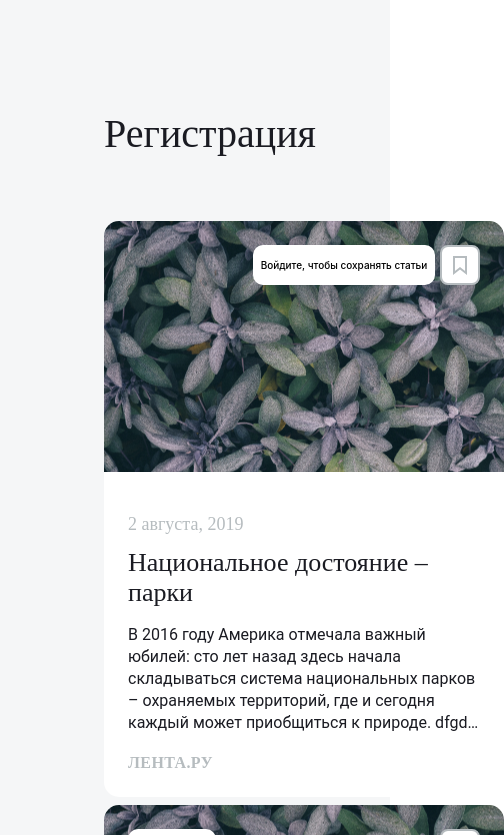
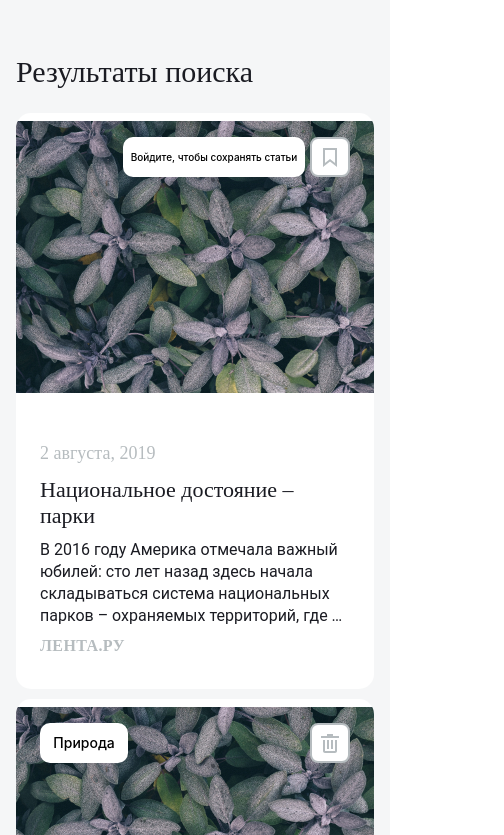
Before and after one commit to YudinArtem90/news-explorer-frontend, a React (Create React App) app: page / in a window 390 px wide. Shown: the part 1069-1904 px from the top of the page, 504 px wide, since content can reach past the window. Built offline with nearby package versions, Linux system fonts and the light colour scheme.

Commit message:
адаптив для карточки

```diff
--- /dev/null
+++ b/src/components/Card/Card.css
@@ -0,0 +1,172 @@
+.new-card-container{
+    background: #FFFFFF;
+    /* width: 400px; */
+    height: 576px;
+    display: grid;
+    grid-template-columns: minmax(224px, 400px);
+    grid-template-rows: 1fr 1fr;
+    border-radius: 15px;
+}
+
+.new-card-container__header{
+    background-image: url(../../images/image_08.jpg);
+    background-position: center;
+    background-repeat: no-repeat;
+    border-top-left-radius: 15px;
+    border-top-right-radius: 15px;
+    position: sticky;
+}
+
+
+.new-card-container__button{
+    position: absolute;
+    top: 24px;
+    right: 24px;
+    background: #FFFFFF;
+    border-radius: 8px;
+    height: 40px;
+    width: 40px;
+    background-repeat: no-repeat;
+    background-position: center;
+    border: 2px solid #B6BCBF;
+    cursor: pointer;
+}
+
+.new-card-container__button_save-articles{
+    background-image: url(../../images/rectangle1.svg);
+}
+
+.new-card-container__button_delete-articles{
+    background-image: url(../../images/delete-button.svg);
+}
+
+.new-card-container__date{
+    font-family: Source Sans Pro;
+    font-style: normal;
+    font-weight: normal;
+    font-size: 18px;
+    line-height: 24px;
+    display: flex;
+    align-items: center;
+    color: #B6BCBF;
+    margin-top: 20px;
+    margin-bottom: 12px;
+}
+
+.new-card-container__main{
+    padding: 20px 24px 24px;
+}
+
+.new-card-container__title{
+    font-family: Roboto Slab;
+    font-style: normal;
+    font-weight: normal;
+    color: #1A1B22;
+}
+
+.new-card-container__article{
+    font-family: Roboto;
+    font-style: normal;
+    font-weight: normal;
+    color: #1A1B22;
+    overflow: hidden;
+    text-overflow: ellipsis;
+    -webkit-box-orient: vertical;
+    display: -webkit-box;
+    font-size: 16px;
+    line-height: 22px;
+}
+
+.new-card-container__source-of-information{
+    font-family: Roboto Slab;
+    font-style: normal;
+    font-weight: bold;
+    font-size: 16px;
+    line-height: 20px;
+    letter-spacing: 0.4px;
+    text-transform: uppercase;
+    color: #B6BCBF;
+}
+
+.new-card-container__inform-label{
+    background: #FFFFFF;
+    box-shadow: 0px 10px 22px rgba(59, 74, 116, 0.1);
+    width: 182px;
+    height: 40px;
+    font-style: normal;
+    font-weight: 500;
+    font-size: 10px;
+    line-height: 12px;
+    display: flex;
+    align-items: center;
+    text-align: center;
+    color: #000000;
+    border-radius: 10px;
+    position: absolute;
+    top: 24px;
+    right: 69px;
+    justify-content: center;
+    border: 0;
+}
+
+.new-card-container__category{
+    background: #FFFFFF;
+    border-radius: 10px;
+    position: absolute;
+    top: 24px;
+    left: 24px;
+    width: 88px;
+    height: 40px;
+    font-style: normal;
+    font-weight: 500;
+    font-size: 14px;
+    line-height: 24px;
+    text-align: center;
+    color: #000000;
+    display: flex;
+    justify-content: center;
+    align-items: center;
+}
+
+@media (max-width: 480px){
+    .new-card-container__title{
+        font-size: 22px;
+        line-height: 26px;
+        margin: 10px 0 10px;
+    }
+
+    .new-card-container__article{
+        margin: 0 0 8px;
+        height: 88px;
+        -webkit-line-clamp: 4;
+    }
+}
+
+@media (min-width: 481px) and (max-width: 768px){
+    .new-card-container__title{
+        font-size: 22px;
+        line-height: 24px;
+        margin: 12px 0 10px;
+    }
+
+    .new-card-container__article{
+        margin: 0 0 12px;
+        height: 88px;
+        -webkit-line-clamp: 4;
+    }
+}
+
+@media (min-width: 769px){
+    .new-card-container__title{
+        font-size: 26px;
+        line-height: 30px;
+        margin: 12px 0 16px;
+    }
+
+
+    .new-card-container__article{
+        margin: 0 0 18px;
+        height: 110px;
+        -webkit-line-clamp: 5;
+    }
+}
--- /dev/null
+++ b/src/components/Card/Card.js
@@ -0,0 +1,20 @@
+import './Card.css';
+
+function Card() {
+    return (
+        <div className="new-card-container">
+            <div className="new-card-container__header">
+                <label className="new-card-container__inform-label">Войдите, чтобы сохранять статьи</label>
+                <button className="new-card-container__button new-card-container__button_save-articles"></button>
+            </div>
+            <div className="new-card-container__main">
+                <label className="new-card-container__date">2 августа, 2019</label>
+                <h2 className="new-card-container__title">Национальное достояние – парки</h2>
+                <p className="new-card-container__article">В 2016 году Америка отмечала важный юбилей: сто лет назад здесь начала складываться система национальных парков – охраняемых территорий, где и сегодня каждый может приобщиться к природе. dfgdf dfg dfg df gdfg dfgfdgdfgdfgdfgdfgdfgg dfg dfg d dfg dfg </p>
+                <label className="new-card-container__source-of-information">Лента.ру</label>
+            </div>
+        </div>
+    );
+  }
+
+  export default Card;
--- a/src/components/NewsCardList/NewsCardList.css
+++ b/src/components/NewsCardList/NewsCardList.css
@@ -1,18 +1,12 @@
 .news-card-list-container{
-    /* grid-template-columns: 1fr;
-    grid-template-rows: repeat(3, 1fr);
-    display: grid; */
     display: flow-root;
     background: #F5F6F7;
-    padding: 80px 104px;
 }
 
 .news-card-list-container__title{
     font-family: Roboto Slab;
     font-style: normal;
     font-weight: normal;
-    font-size: 40px;
-    line-height: 46px;
     color: #1A1B22;
     margin: 0;
 }
@@ -34,160 +28,57 @@
     color: #1A1B22;
 }
 
-.new-card-container{
-    background: #FFFFFF;
-    width: 400px;
-    height: 576px;
+.news-card-list-container__card-list{
     display: grid;
-    grid-template-columns: 1fr;
-    /* grid-template-rows: 272px 1fr; */
-    /* grid-template-rows: 272px 400px; */
-    grid-template-rows: 1fr 1fr;
-    border-radius: 15px;
+    grid-template-columns: repeat(auto-fit, minmax(224px, 400px));
+    margin: auto;
 }
 
-.new-card-container__header{
-    background-image: url(../../images/image_08.jpg);
-    background-position: center;
-    background-repeat: no-repeat;
-    border-top-left-radius: 15px;
-    border-top-right-radius: 15px;
-    position: sticky;
+@media (max-width: 480px){
+    .news-card-list-container{
+        padding: 24px 16px;
+    }
+
+    .news-card-list-container__title{
+        font-size: 30px;
+        line-height: 34px;
+        width: 288px;
+    }
+
+    .news-card-list-container__card-list{
+        padding: 24px 0;
+        gap: 10px;
+    }
 }
 
+@media (min-width: 481px) and (max-width: 768px){
+    .news-card-list-container{
+        padding: 40px 32px;
+    }
 
-.new-card-container__button{
-    position: absolute;
-    top: 24px;
-    right: 24px;
-    background: #FFFFFF;
-    border-radius: 8px;
-    height: 40px;
-    width: 40px;
-    background-repeat: no-repeat;
-    background-position: center;
-    border: 2px solid #B6BCBF;
-    cursor: pointer;
+    .news-card-list-container__title{
+        font-size: 30px;
+        line-height: 34px;
+    }
+
+    .news-card-list-container__card-list{
+        padding: 32px 0;
+        gap: 8px;
+    }
 }
 
-.new-card-container__button_save-articles{
-    background-image: url(../../images/rectangle1.svg);
-    /* mask-image: url(../../images/rectangle1.svg); */
-    /* mask-repeat: no-repeat;
-    mask-position: center;
-    width: 14px;
-    height: 19px;
-    background-color: #B6BCBF; */
+@media (min-width: 769px){
+    .news-card-list-container{
+        padding: 80px 104px;
+    }
+
+    .news-card-list-container__title{
+        font-size: 40px;
+        line-height: 46px;
+    }
+
+    .news-card-list-container__card-list{
+        padding: 64px 0;
+        gap: 16px;
+    }
 }
-
-/* .new-card-container__button_save-articles:hover{
-    background-color:#1A1B22;
-} */
-
-.new-card-container__button_delete-articles{
-    background-image: url(../../images/delete-button.svg);
-}
-
-.new-card-container__date{
-    font-family: Source Sans Pro;
-    font-style: normal;
-    font-weight: normal;
-    font-size: 18px;
-    line-height: 24px;
-    display: flex;
-    align-items: center;
-    color: #B6BCBF;
-    margin-top: 20px;
-    margin-bottom: 12px;
-}
-
-.new-card-container__main{
-    padding: 20px 24px 24px;
-    /* width: 352px; */
-}
-
-.new-card-container__title{
-    font-family: Roboto Slab;
-    font-style: normal;
-    font-weight: normal;
-    font-size: 26px;
-    line-height: 30px;
-    color: #1A1B22;
-    margin: 12px 0 16px;
-}
-
-.new-card-container__article{
-    font-family: Roboto;
-    font-style: normal;
-    font-weight: normal;
-    font-size: 16px;
-    line-height: 22px;
-    color: #1A1B22;
-    margin: 0 0 18px;
-    height: 110px;
-    overflow: hidden;
-    text-overflow: ellipsis;
-    -webkit-line-clamp: 5;
-    -webkit-box-orient: vertical;
-    display: -webkit-box;
-}
-
-.new-card-container__source-of-information{
-    font-family: Roboto Slab;
-    font-style: normal;
-    font-weight: bold;
-    font-size: 16px;
-    line-height: 20px;
-    letter-spacing: 0.4px;
-    text-transform: uppercase;
-    color: #B6BCBF;
-    /* margin-top: 18px; */
-}
-
-.news-card-list-container__card-list{
-    display: grid;
-    grid-template-columns: repeat(auto-fill, minmax(224px, 400px));
-    margin: auto;
-    padding: 64px 0;
-    gap: 8px;
-}
-
-.new-card-container__inform-label{
-    background: #FFFFFF;
-    box-shadow: 0px 10px 22px rgba(59, 74, 116, 0.1);
-    width: 182px;
-    height: 40px;
-    font-style: normal;
-    font-weight: 500;
-    font-size: 10px;
-    line-height: 12px;
-    display: flex;
-    align-items: center;
-    text-align: center;
-    color: #000000;
-    border-radius: 10px;
-    position: absolute;
-    top: 24px;
-    right: 69px;
-    justify-content: center;
-    border: 0;
-}
-
-.new-card-container__category{
-    background: #FFFFFF;
-    border-radius: 10px;
-    position: absolute;
-    top: 24px;
-    left: 24px;
-    width: 88px;
-    height: 40px;
-    font-style: normal;
-    font-weight: 500;
-    font-size: 14px;
-    line-height: 24px;
-    text-align: center;
-    color: #000000;
-    display: flex;
-    justify-content: center;
-    align-items: center;
-}
--- a/src/components/NewsCardList/NewsCardList.js
+++ b/src/components/NewsCardList/NewsCardList.js
@@ -1,12 +1,14 @@
 import './NewsCardList.css';
+import Card from '../Card/Card';
 
 function NewsCardList() {
     return (
         <div className="news-card-list-container">
-            <h2 className="news-card-list-container__title">Регистрация</h2>
+            <h2 className="news-card-list-container__title">Результаты поиска</h2>
             <div className="news-card-list-container__card-list">
             <>
-                <div className="new-card-container">
+                <Card/>
+                {/* <div className="new-card-container">
                     <div className="new-card-container__header">
                         <label className="new-card-container__inform-label">Войдите, чтобы сохранять статьи</label>
                         <button className="new-card-container__button new-card-container__button_save-articles"></button>
@@ -17,7 +19,7 @@ function NewsCardList() {
                         <p className="new-card-container__article">В 2016 году Америка отмечала важный юбилей: сто лет назад здесь начала складываться система национальных парков – охраняемых территорий, где и сегодня каждый может приобщиться к природе. dfgdf dfg dfg df gdfg dfgfdgdfgdfgdfgdfgdfgg dfg dfg d dfg dfg </p>
                         <label className="new-card-container__source-of-information">Лента.ру</label>
                     </div>
-                </div>
+                </div> */}
             </>
 
 
```
